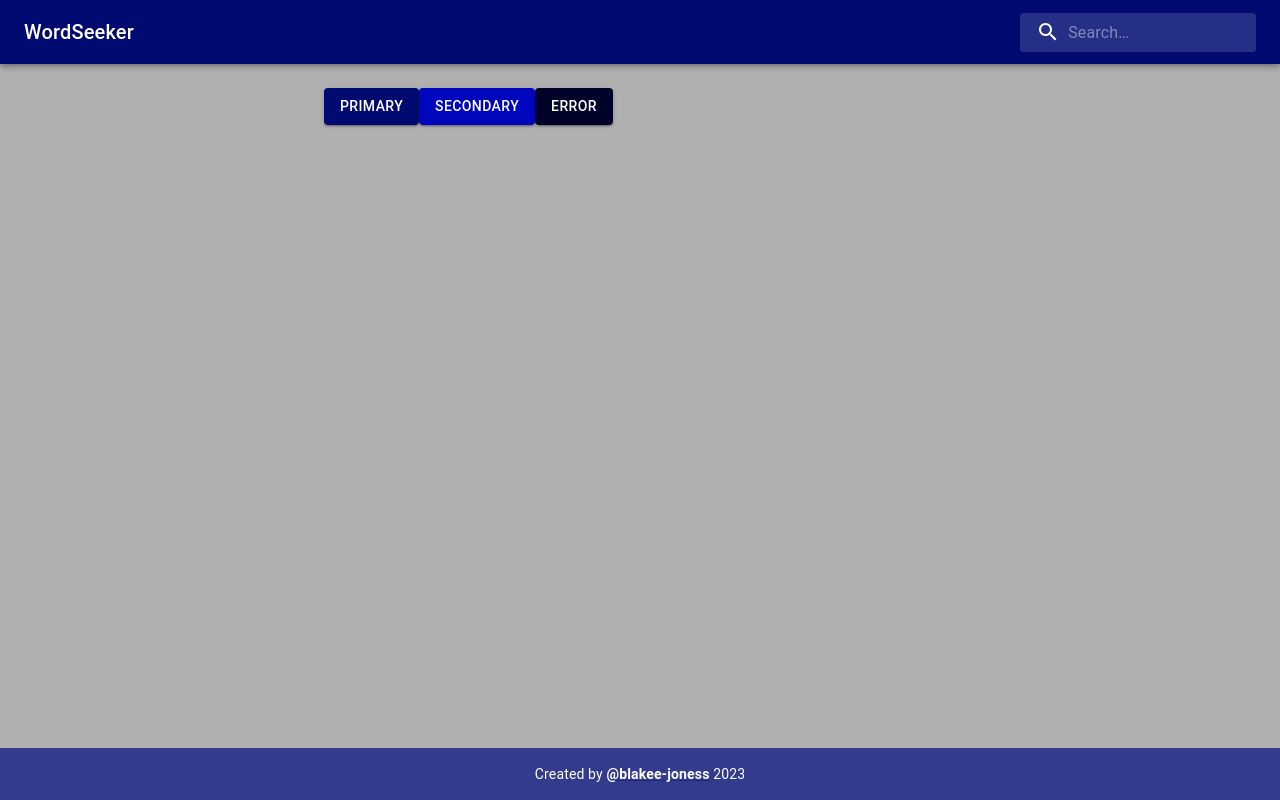
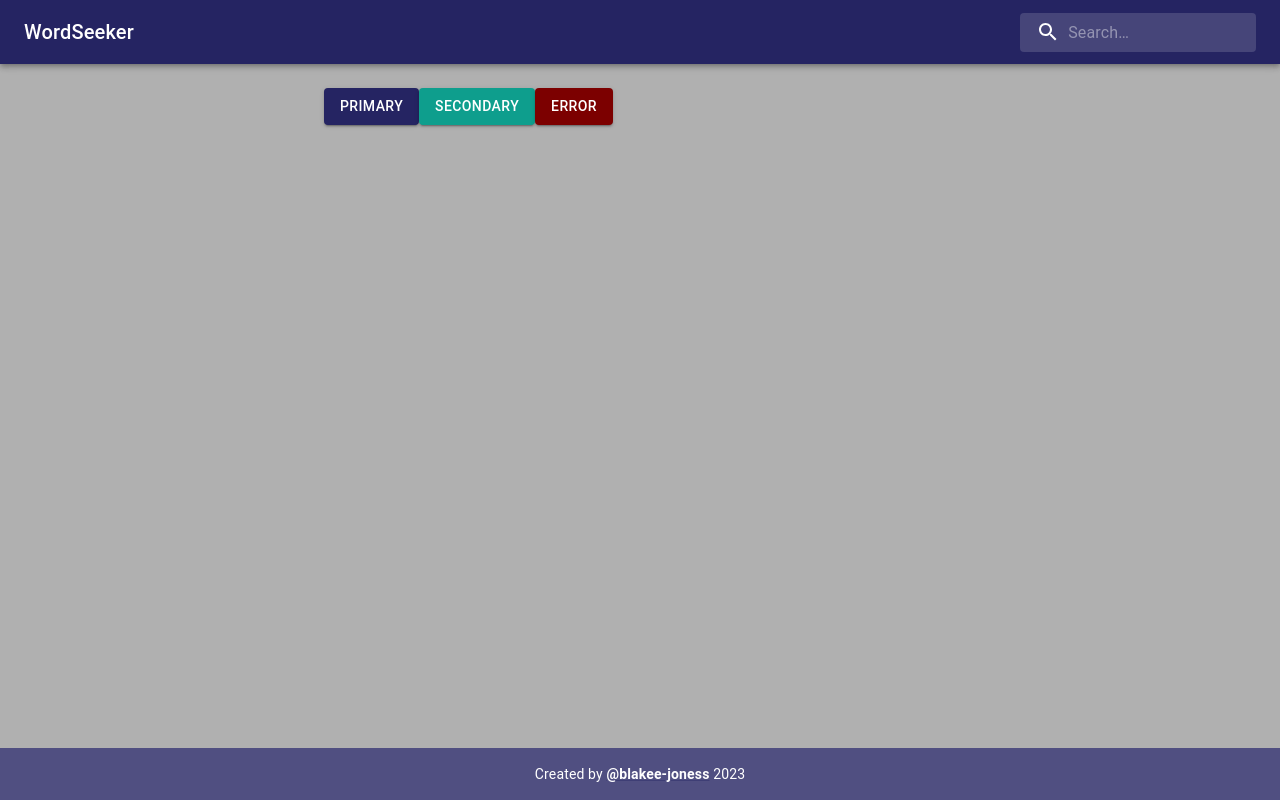
Before and after one commit to blakee-joness/wordseeker, a React (Vite) app in the folder wordSeeker/: page / in a window 1280 px wide. Built offline with nearby package versions, Linux system fonts and the light colour scheme; the HTML template or start-up script is replaced by a standard one.

Commit message:
Update theme colors

```diff
--- a/wordSeeker/src/Theme/themes.ts
+++ b/wordSeeker/src/Theme/themes.ts
@@ -17,13 +17,13 @@ export const lightTheme = createTheme({
 export const darkTheme = createTheme({
   palette: {
     primary: {
-      main: '#000a71',
+      main: '#252462',
     },
     secondary: {
-      main: '#0006be',
+      main: '#0e9e8d',
     },
     error: {
-      main: '#000228',
+      main: '#7c0000',
     },
     background: {
       default: '#b0b0b0',
```
